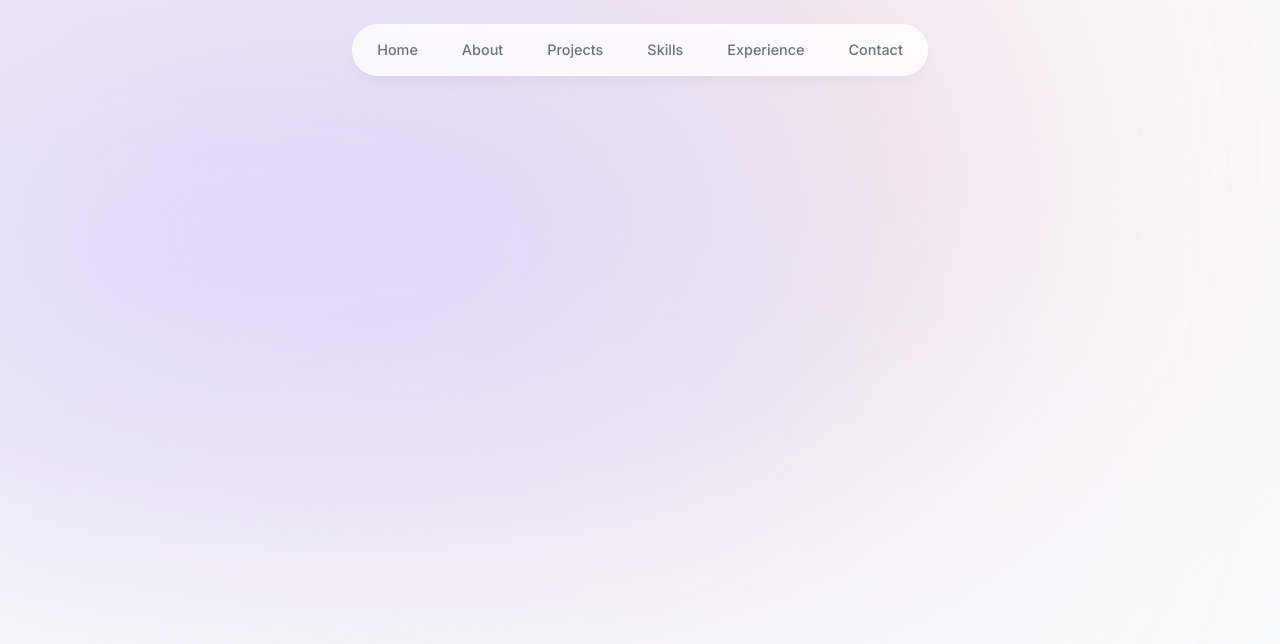
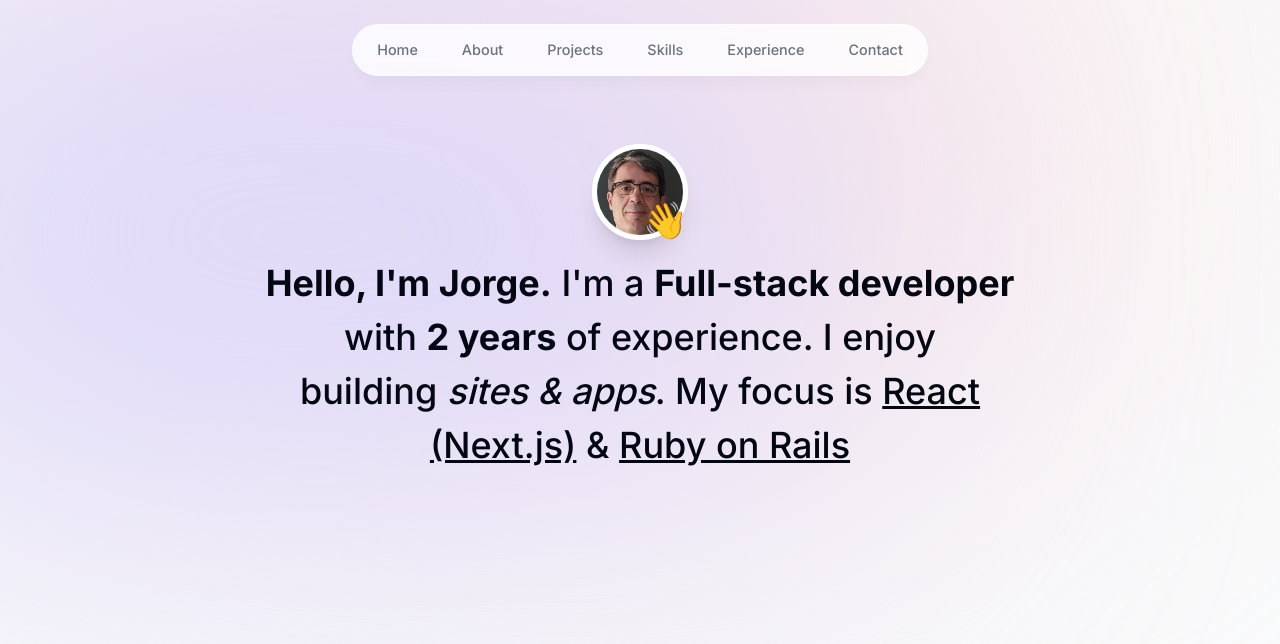
Before and after one commit to jorgegoco/next-portfolio, a Next.js app: page / in a window 1280 px wide. Shown: the top 644 px of the page. Built offline with nearby package versions, Linux system fonts and the light colour scheme.

Commit message:
Add image and main title

```diff
--- a/app/page.tsx
+++ b/app/page.tsx
@@ -1,7 +1,9 @@
+import Intro from "@/components/intro";
+
 export default function Home() {
   return (
-    <main className="">
-
+    <main className="flex flex-col items-center px-4">
+      <Intro />
     </main>
   )
 }
--- /dev/null
+++ b/components/intro.tsx
@@ -0,0 +1,63 @@
+'use client'
+
+import React from 'react'
+import Image from 'next/image'
+import { motion } from 'framer-motion'
+
+export default function Intro() {
+  return (
+    <section
+      className="mb-28 max-w-[50rem] text-center sm:mb-0 scroll-mt-[100rem]"
+    >
+      <div className="flex items-center justify-center">
+        <div className="relative">
+          <motion.div
+            initial={{ opacity: 0, scale: 0 }}
+            animate={{ opacity: 1, scale: 1 }}
+            transition={{
+              type: "tween",
+              duration: 0.2,
+            }}
+          >
+            <Image
+              src="/pic.jpg"
+              alt="Jorge"
+              width="192"
+              height="192"
+              quality="95"
+              priority={true}
+              className="h-24 w-24 rounded-full object-cover border-[0.35rem] border-white shadow-xl" />
+          </motion.div>
+
+          <motion.span
+            className="absolute bottom-0 right-0 text-4xl"
+            initial={{ opacity: 0, scale: 0 }}
+            animate={{ opacity: 1, scale: 1 }}
+            transition={{
+              type: "spring",
+              stiffness: 125,
+              delay: 0.1,
+              duration: 0.7,
+            }}
+          >
+            👋
+          </motion.span>
+        </div>
+      </div>
+
+      <motion.h1
+        className="mb-10 mt-4 px-4 text-2xl font-medium !leading-[1.5] sm:text-4xl"
+        initial={{ opacity: 0, y: 100 }}
+        animate={{ opacity: 1, y: 0 }}
+      >
+        <span className="font-bold">Hello, I&apos;m Jorge.</span> I&apos;m a&nbsp;
+        <span className="font-bold">Full-stack developer</span> with&nbsp;
+        <span className="font-bold">2 years</span> of experience. I enjoy building&nbsp;
+        <span className="italic">sites &amp; apps</span>. My focus is&nbsp;
+        <span className="underline">React (Next.js)</span> &&nbsp;
+        <span className="underline">Ruby on Rails</span>
+
+      </motion.h1>
+    </section>
+  )
+}
```
Also changed, not shown: public/pic.jpg (added), 1 other file (tests, documents, lock files or other folders).
